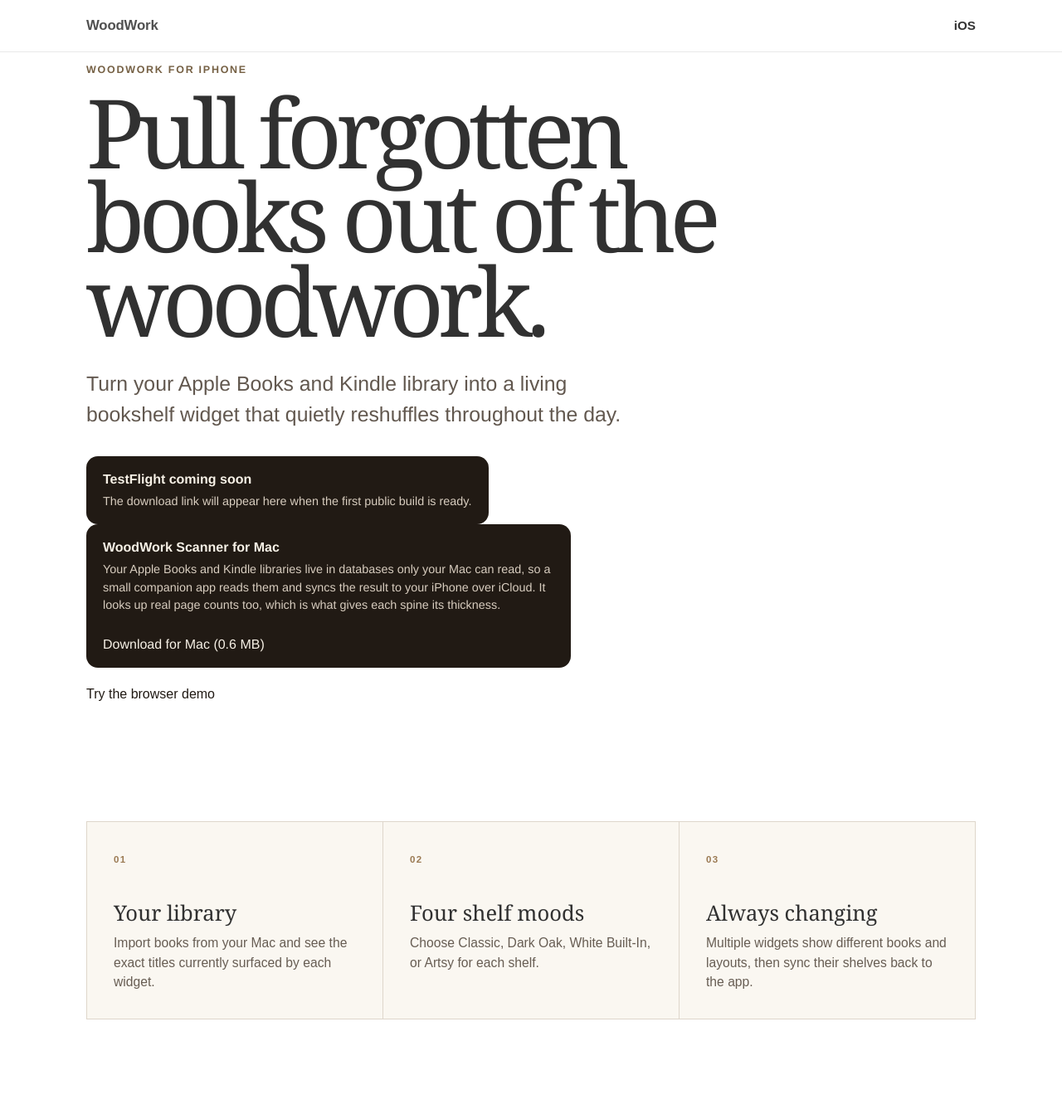
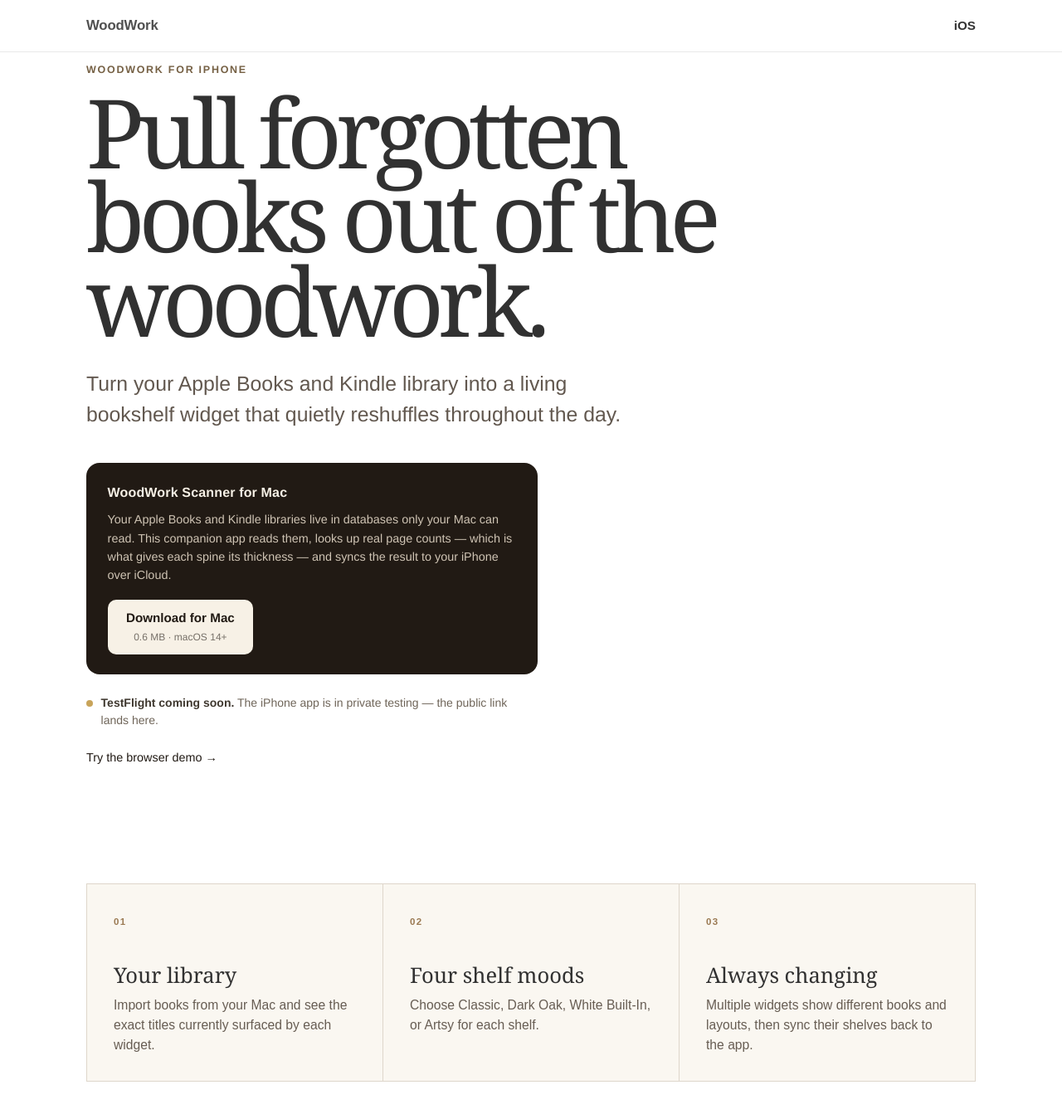
Before and after one commit to josephruocco/books-josephruocco, a Jekyll site: the page built from ios/index.html, in a window 1280 px wide and 1400 px high, scrolled down 114 px. Shown: the top 1343 px of the window at 83% size. Built offline with Jekyll 4.4.1, drawn with Linux system fonts in a browser that asks for light colours.

Commit message:
Tidy the iOS page download area
Two dark boxes of different widths with no gap read as a mistake. One card for
the scanner with the download as an actual button, TestFlight demoted to a
status line, demo link last.

```diff
--- a/ios/index.html
+++ b/ios/index.html
@@ -30,22 +30,27 @@
           <p class="ios-kicker">WoodWork for iPhone</p>
           <h1>Pull forgotten books out of the woodwork.</h1>
           <p class="ios-lede">Turn your Apple Books and Kindle library into a living bookshelf widget that quietly reshuffles throughout the day.</p>
-          <div class="ios-download" aria-label="iOS release status">
-            <strong>TestFlight coming soon</strong>
-            <span>The download link will appear here when the first public build is ready.</span>
+<div class="ios-actions">
+            <div class="ios-card">
+              <strong>WoodWork Scanner for Mac</strong>
+              <p>Your Apple Books and Kindle libraries live in databases only your Mac
+              can read. This companion app reads them, looks up real page counts —
+              which is what gives each spine its thickness — and syncs the result to
+              your iPhone over iCloud.</p>
+              <a class="ios-button" href="/assets/downloads/WoodWorkScanner.dmg" download>
+                Download for Mac
+                <span class="ios-button-note">0.6 MB &middot; macOS 14+</span>
+              </a>
+            </div>
+
+            <p class="ios-status">
+              <span class="ios-dot" aria-hidden="true"></span>
+              <span><strong>TestFlight coming soon.</strong>
+              The iPhone app is in private testing — the public link lands here.</span>
+            </p>
+
+            <a class="ios-demo-link" href="/">Try the browser demo &rarr;</a>
           </div>
-
-          <div class="ios-download" aria-label="Mac scanner download">
-            <strong>WoodWork Scanner for Mac</strong>
-            <span>Your Apple Books and Kindle libraries live in databases only your
-            Mac can read, so a small companion app reads them and syncs the result
-            to your iPhone over iCloud. It looks up real page counts too, which is
-            what gives each spine its thickness.</span>
-            <a class="ios-demo-link" href="/assets/downloads/WoodWorkScanner.dmg" download>
-              Download for Mac (0.6&nbsp;MB)
-            </a>
-          </div>
-          <a class="ios-demo-link" href="/">Try the browser demo</a>
         </section>
 
         <section class="ios-features" aria-label="WoodWork features">
@@ -84,18 +89,60 @@
         color: #62584f;
         font: 500 clamp(1.15rem, 2vw, 1.55rem)/1.5 "Avenir Next", "Helvetica Neue", sans-serif;
       }
-      .ios-download {
+      .ios-actions {
         display: grid;
-        gap: .25rem;
-        width: fit-content;
-        padding: 1rem 1.25rem;
-        border-radius: 14px;
+        gap: 1.5rem;
+        justify-items: start;
+        max-width: 34rem;
+        margin-top: 2.5rem;
+        font-family: "Avenir Next", "Helvetica Neue", sans-serif;
+      }
+      .ios-card {
+        display: grid;
+        gap: .55rem;
+        width: 100%;
+        padding: 1.5rem 1.6rem;
+        border-radius: 16px;
         color: #f7f1e6;
         background: #211a14;
-        font-family: "Avenir Next", "Helvetica Neue", sans-serif;
       }
-      .ios-download span { max-width: 34rem; color: #d8cdbf; font-size: .9rem; }
-      .ios-demo-link { display: inline-block; margin-top: 1.25rem; color: inherit; }
+      .ios-card strong { font-size: 1rem; letter-spacing: .01em; }
+      .ios-card p { margin: 0; color: #cfc4b4; font-size: .9rem; line-height: 1.55; }
+      .ios-button {
+        display: inline-grid;
+        gap: .15rem;
+        justify-items: center;
+        margin-top: .6rem;
+        padding: .7rem 1.4rem;
+        border-radius: 10px;
+        background: #f7f1e6;
+        color: #211a14;
+        font-weight: 600;
+        font-size: .95rem;
+        text-decoration: none;
+        justify-self: start;
+        transition: transform .12s ease, opacity .12s ease;
+      }
+      .ios-button:hover { transform: translateY(-1px); opacity: .92; }
+      .ios-button-note { font-weight: 400; font-size: .75rem; opacity: .6; }
+      .ios-status {
+        display: flex;
+        gap: .6rem;
+        align-items: baseline;
+        margin: 0;
+        color: #6f6559;
+        font-size: .875rem;
+        line-height: 1.5;
+      }
+      .ios-status strong { color: #3f382f; font-weight: 600; }
+      .ios-dot {
+        flex: none;
+        width: .5rem; height: .5rem;
+        margin-top: .3rem;
+        border-radius: 50%;
+        background: #c8a45a;
+      }
+      .ios-demo-link { color: inherit; font-size: .9rem; }
       .ios-features {
         display: grid;
         grid-template-columns: repeat(3, 1fr);
```
